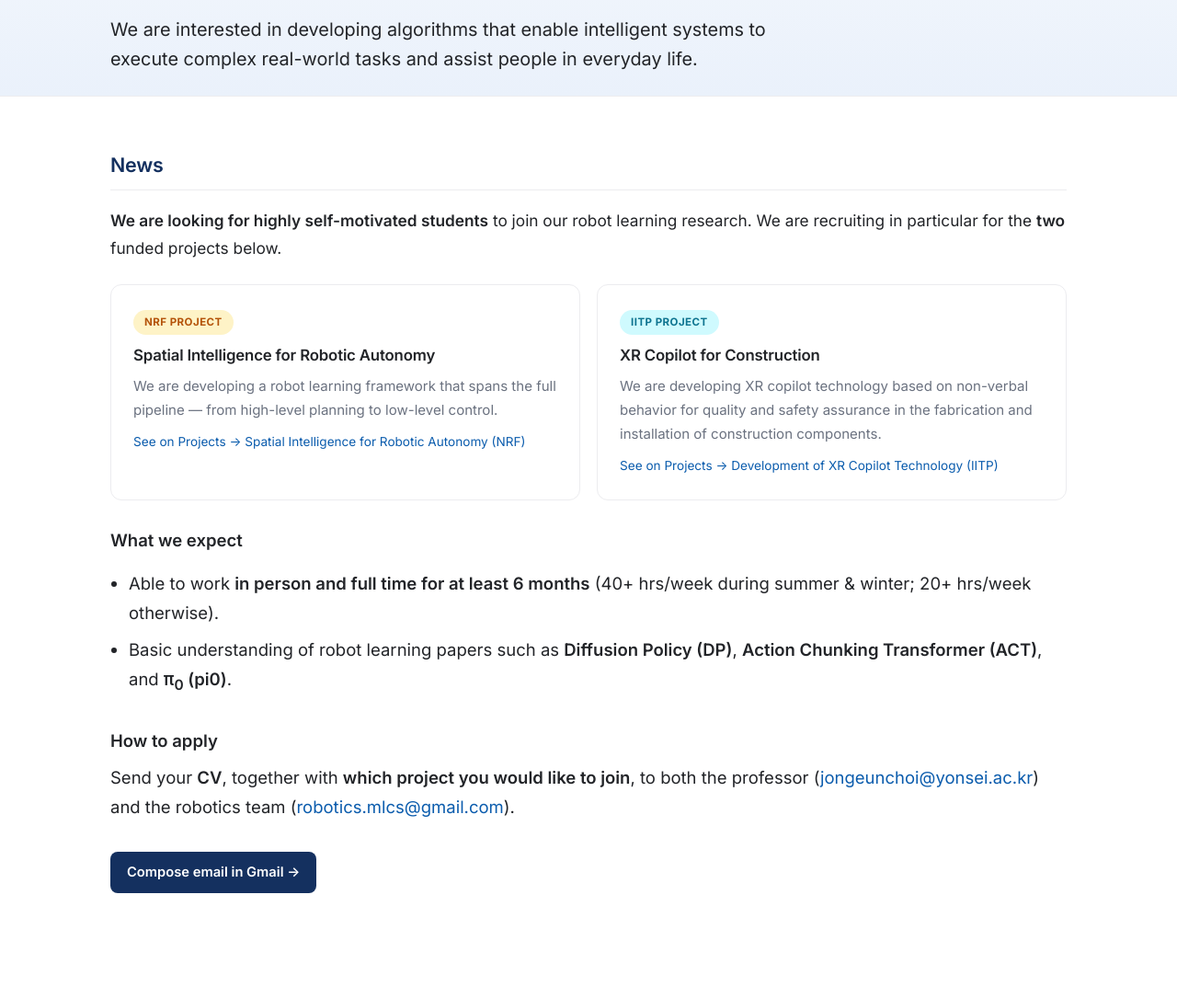
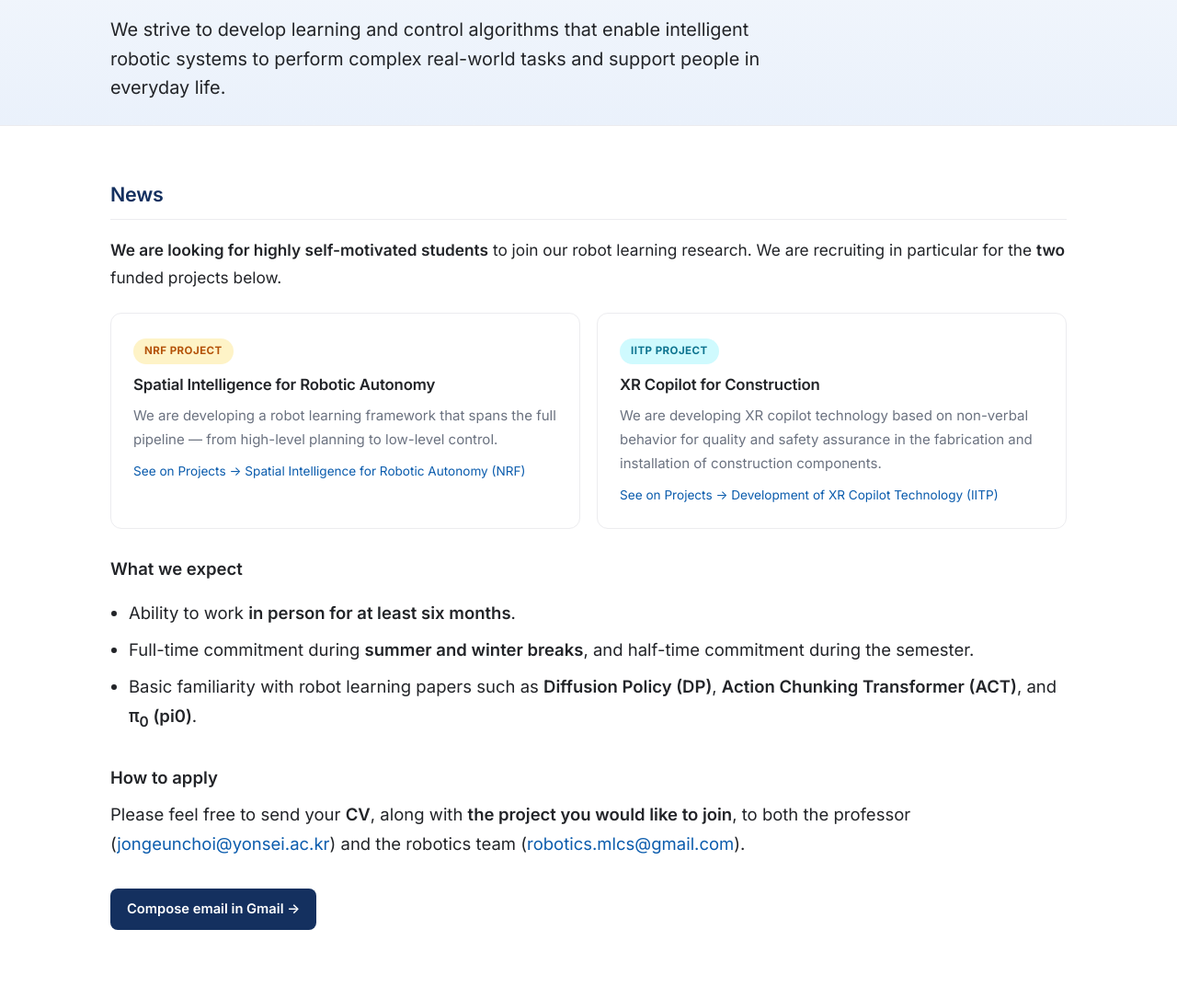
Before and after one commit to robotics-mlcs/robotics-mlcs.github.io, a plain HTML site: page index.html in a window 1280 px wide. Shown: the part 215-1300 px from the top of the page at 92% size. Drawn offline with Linux system fonts and the light colour scheme.

Commit message:
revise the text

```diff
--- a/index.html
+++ b/index.html
@@ -31,8 +31,8 @@
     <div class="hero-inner" data-reveal>
       <h1>MLCS Robotics Team</h1>
       <p class="lead">
-        We are interested in developing algorithms that enable intelligent
-        systems to execute complex real-world tasks and assist people in everyday life.
+        We strive to develop learning and control algorithms that enable intelligent
+        robotic systems to perform complex real-world tasks and support people in everyday life.
       </p>
     </div>
   </section>
@@ -67,17 +67,16 @@
 
         <p style="margin:28px 0 0;font-weight:600;">What we expect</p>
         <ul class="req-list">
-          <li>Able to work <strong>in person and full time for at least 6 months</strong>
-              (40+ hrs/week during summer &amp; winter; 20+ hrs/week otherwise).</li>
-          <li>Basic understanding of robot learning papers such as
+          <li>Ability to work <strong>in person for at least six months</strong>.</li>
+          <li>Full-time commitment during <strong>summer and winter breaks</strong>, and half-time commitment during the semester.</li>
+          <li>Basic familiarity with robot learning papers such as
               <strong>Diffusion Policy (DP)</strong>, <strong>Action Chunking Transformer (ACT)</strong>,
               and <strong>&pi;<sub>0</sub> (pi0)</strong>.</li>
         </ul>
 
         <p id="apply" style="margin:28px 0 0;font-weight:600;">How to apply</p>
         <p class="apply-line">
-          Send your <strong>CV</strong>, together with <strong>which project you would like to
-          join</strong>, to both the professor
+          Please feel free to send your <strong>CV</strong>, along with <strong>the project you would like to join</strong>, to both the professor
           (<a href="https://mail.google.com/mail/?view=cm&amp;fs=1&amp;to=jongeunchoi@yonsei.ac.kr&amp;cc=robotics.mlcs@gmail.com&amp;su=Robot%20Learning%20Application&amp;body=Dear%20Professor%20Choi%20and%20the%20MLCS%20Robotics%20Team%2C%0A%0AI%20would%20like%20to%20apply%20to%20join%20your%20robot%20learning%20research.%0A%0A-%20Project%20I%20would%20like%20to%20join%3A%20%0A-%20Availability%20(hours%2Fweek%2C%20start%20date)%3A%20%0A%0AI%20have%20attached%20my%20CV.%0A%0ABest%20regards%2C" target="_blank" rel="noopener">jongeunchoi@yonsei.ac.kr</a>)
           and the robotics team
           (<a href="https://mail.google.com/mail/?view=cm&amp;fs=1&amp;to=robotics.mlcs@gmail.com&amp;cc=jongeunchoi@yonsei.ac.kr&amp;su=Robot%20Learning%20Application&amp;body=Dear%20Professor%20Choi%20and%20the%20MLCS%20Robotics%20Team%2C%0A%0AI%20would%20like%20to%20apply%20to%20join%20your%20robot%20learning%20research.%0A%0A-%20Project%20I%20would%20like%20to%20join%3A%20%0A-%20Availability%20(hours%2Fweek%2C%20start%20date)%3A%20%0A%0AI%20have%20attached%20my%20CV.%0A%0ABest%20regards%2C" target="_blank" rel="noopener">robotics.mlcs@gmail.com</a>).
```
